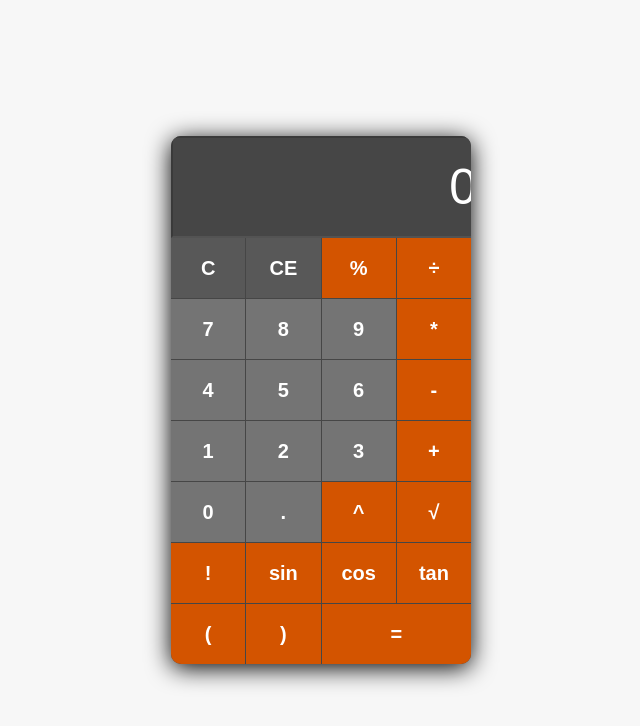
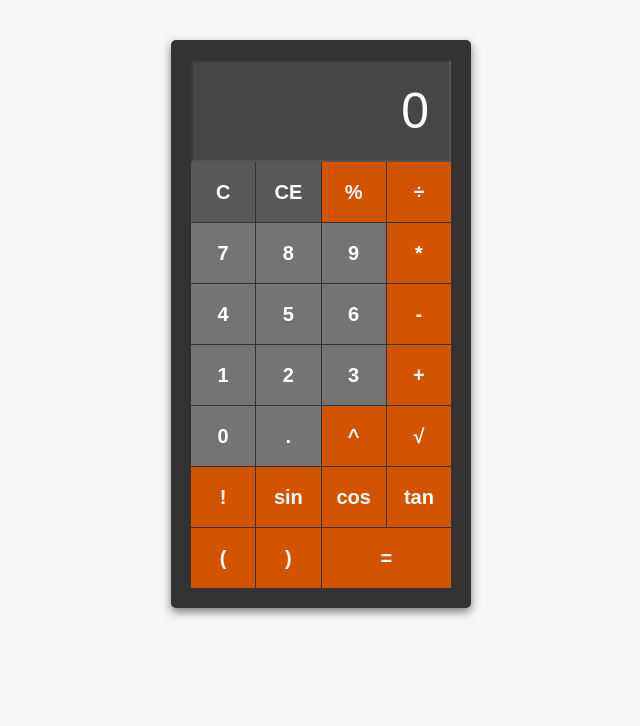
Before and after one commit to DouglasAraujo0/Calculadora, a plain HTML site: page index.html in a window 1280 px wide. Shown: the whole page, without its empty margins (319-959 px from the left). Drawn offline with Linux system fonts and the light colour scheme.

Commit message:
feat:finalizando ux

```diff
--- a/css/components/campoResultado.css
+++ b/css/components/campoResultado.css
@@ -1,8 +1,11 @@
 .resultado {
     text-align: right;
     padding: 20px;
-    width: 41vh;
+    width: 100%;
+    min-width: 250px;
+    max-width: 350px;
     color: #FFF;
     font-size: 50px;
     background-color: #464646;
+    box-sizing: border-box;
 }
--- a/css/components/corpo.css
+++ b/css/components/corpo.css
@@ -1,16 +1,20 @@
+html, body {
+    height: 100%;
+    min-width: 100%;
+    margin: 0;
+    padding: 0;
+    overflow: auto;
+}
+
 body {
-    display: flex;
-    align-items: center;
-    justify-content: center;
-    height: 100vh;
     background-color: #F7F7F7;
 }
 
 .containerCalculadora {
+    background-color: #333;
+    border-radius: 5px;
+    padding: 20px;
     width: 300px;
-    background-color: #464646;
-    border-radius: 10px;
-    font-family: Arial, Helvetica, sans-serif;
-    box-shadow: 00px 4px 25px #000;
-    overflow: hidden;
+    box-shadow: 0 4px 10px rgba(0, 0, 0, 0.5); /* Ajuste aqui para uma sombra mais suave */
+    margin: 40px auto;
 }
```
Also changed, not shown: 1 other file.
